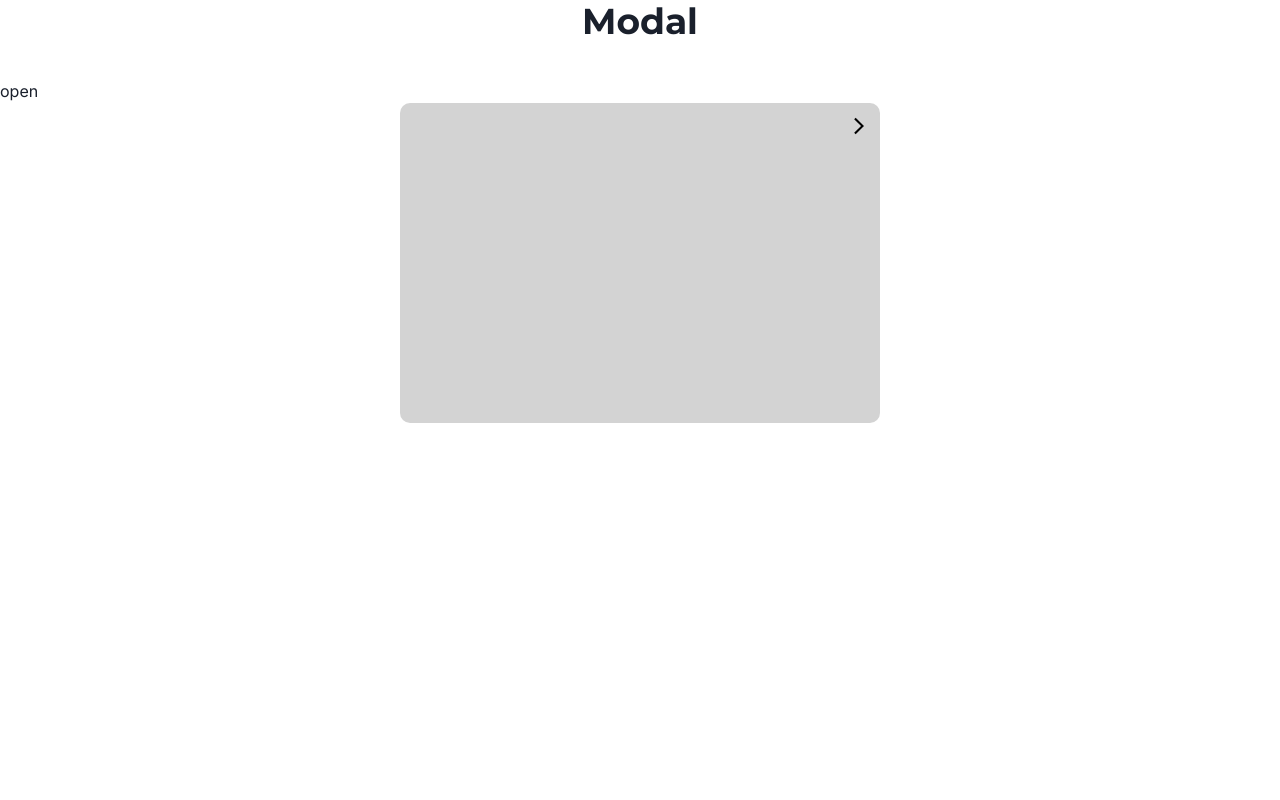
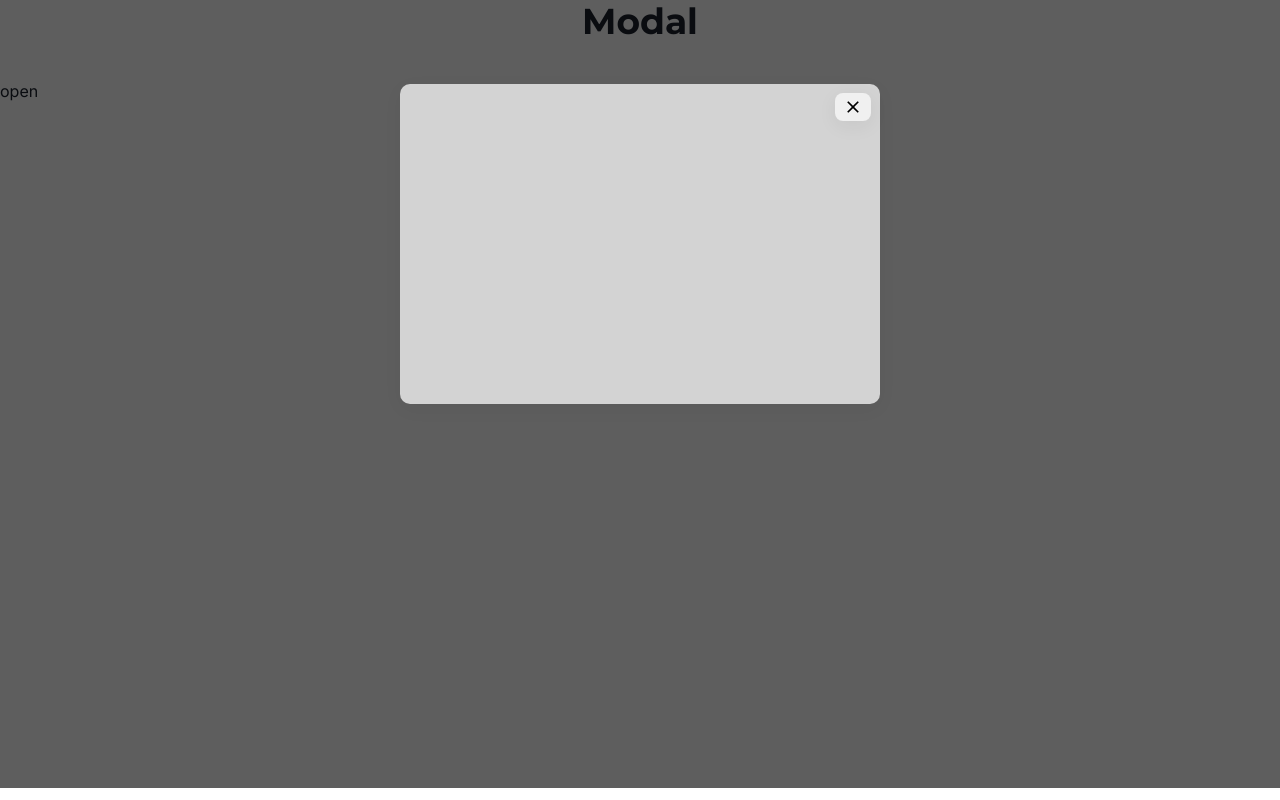
Before and after one commit to Samlogy/advanced-nextjs, a Next.js app: page /challenges in a window 1280 px wide. Both pictures are taken after a click on the button "open". Built offline with nearby package versions, Linux system fonts and the light colour scheme.

Commit message:
improve modal cpt

```diff
--- a/pages/challenges.tsx
+++ b/pages/challenges.tsx
@@ -5,6 +5,7 @@ import ReactDOM from 'react-dom';
 import {
   MdOutlineArrowBackIosNew,
   MdOutlineArrowForwardIos,
+  MdOutlineClose,
 } from 'react-icons/md';
 
 import screen from '../public/images/screen.png';
@@ -37,14 +38,16 @@ interface IModal {
 function Modal({ isOpen, onClose, header, body, footer }: IModal) {
   if (isOpen)
     return ReactDOM.createPortal(
+      <div className="modal--overlay">
         <div className="modal-container">
           <div className="modal--content">
             <span className="modal--close" onClick={onClose}>
-            <MdOutlineArrowForwardIos color="black" size={20} />
+              <MdOutlineClose color="black" size={20} />
             </span>
             {header && <div className="modal--header">{header}</div>}
             {body && <div className="modal--body"> {body} </div>}
             {footer && <div className="modal--footer"> {footer} </div>}
+          </div>
         </div>
       </div>,
       document.body
--- a/styles/globals.css
+++ b/styles/globals.css
@@ -61,14 +61,30 @@
 }
 
 /* ========= Modal ========= */
+.modal--overlay {
+  background-color: rgba(0, 0, 0, 0.63);
+  width: 100vw;
+  height: 184vh;
+  z-index: 0;
+  top: 50%;
+  left: 50%;
+  transform: translate(-50%, -50%);
+  position: absolute;
+}
 .modal-container {
   background-color: lightgray;
   padding: 1em;
   width: 30em;
   height: 20em;
   border-radius: 10px;
+  margin: auto;
 
-  margin: auto;
+  position: fixed;
+  top: 50%;
+  left: 50%;
+  transform: translate(-50%, 10%);
+  box-shadow: 0 5px 20px 0 rgba(0, 0, 0, 0.04);
+  z-index: 10;
 }
 
 .modal--content {
@@ -82,8 +98,20 @@
 }
 
 .modal--close {
+  cursor: pointer;
+  font-weight: 500;
+  padding: 4px 8px;
+  border-radius: 8px;
+  border: none;
+  font-size: 1.2em;
+  background-color: #f0f0f0;
+  color: #2c3e50;
+  transition: all 0.25s ease;
+  box-shadow: 0 5px 20px 0 rgba(0, 0, 0, 0.06);
   position: absolute;
-  top: -3px;
-  right: -5px;
-  cursor: pointer;
+  right: 0;
+  top: 0;
+  align-self: flex-end;
+  margin-top: -7px;
+  margin-right: -7px;
 }
```
Lines whose indentation alone changed are shown as unchanged.
